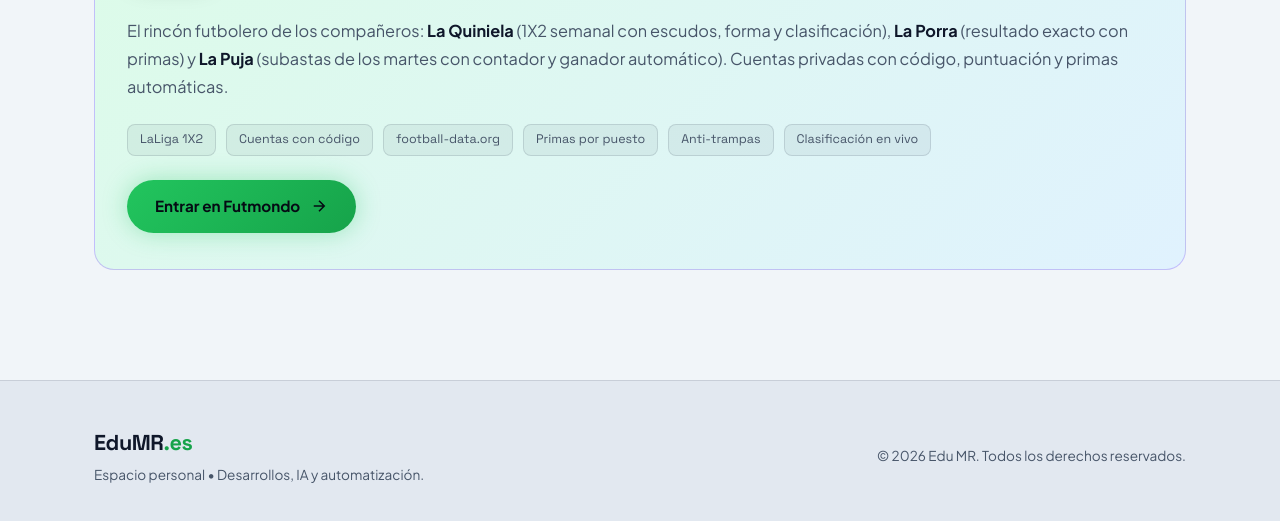
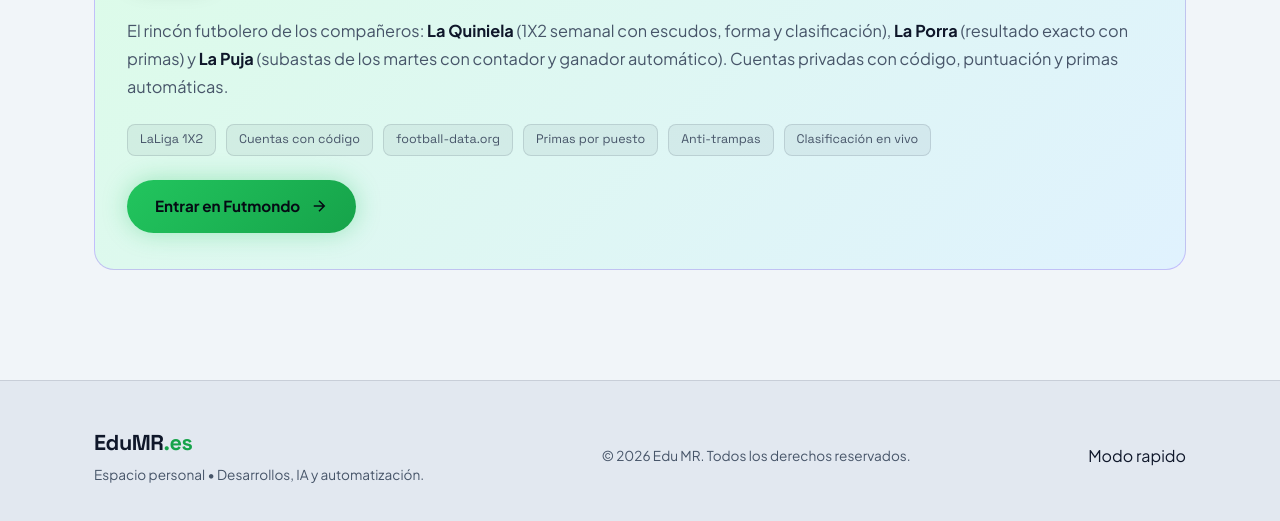
Before and after one commit to edumtnezz/Edumr.es, a plain HTML site: page index.html in a window 1280 px wide. Shown: the part 3339-3860 px from the top of the page. Drawn offline with Linux system fonts and the light colour scheme.

Commit message:
Revert "Revert "feat: add "Modo rapido" paragraph to footer""
This reverts commit 42633a08b7ac034a433d4407334a8e9a060ccce2.

```diff
--- a/index.html
+++ b/index.html
@@ -347,6 +347,7 @@
       <div class="footer-copy">
         <p>&copy; 2026 Edu MR. Todos los derechos reservados.</p>
       </div>
+      <p>Modo rapido</p>
     </div>
   </footer>
 
```
